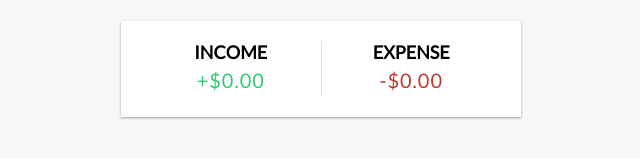
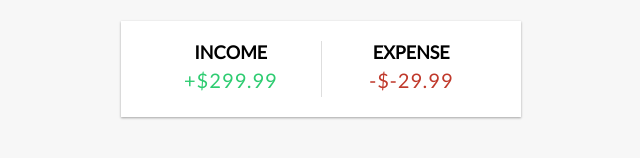
Before and after one commit to Coffeholic404/my_expenses, a Vue app: page / in a window 1280 px wide. Shown: the part 150-308 px from the top of the page, without its empty margins (319-959 px from the left). Built offline with nearby package versions, Linux system fonts and the light colour scheme.

Commit message:
finishing the income expenses compont

```diff
--- a/src/App.vue
+++ b/src/App.vue
@@ -2,7 +2,7 @@
   <Header />
   <div class="container">
     <Balance :total="total"/>
-    <IncomeExpenses />
+    <IncomeExpenses :income="income" :expenses="expenses"/>
     <TransactionList :transactions="transactions" />
     <AddTransaction />
   </div>
@@ -23,9 +23,29 @@
   { id: 3, text: 'Book', amount: -10 },
 ]);
 
+//calculate the total
 const  total = computed(() => {
   return transactions.value.reduce((acc, transaction) => {
     return acc + transaction.amount;
   }, 0)
 });
+
+
+// calculate the income
+const  income = computed(() => {
+  return transactions.value
+  .filter((transaction) => transaction.amount > 0)
+  .reduce((acc, transaction) => {
+    return acc + transaction.amount;
+  }, 0).toFixed(2);
+});
+
+// calculate the the expenses
+const  expenses = computed(() => {
+  return transactions.value
+  .filter((transaction) => transaction.amount < 0)
+  .reduce((acc, transaction) => {
+    return acc + transaction.amount;
+  }, 0).toFixed(2);
+});
 </script>
--- a/src/components/IncomeExpenses.vue
+++ b/src/components/IncomeExpenses.vue
@@ -2,11 +2,27 @@
     <div class="inc-exp-container">
         <div>
           <h4>Income</h4>
-          <p id="money-plus" class="money plus">+$0.00</p>
+          <p id="money-plus" class="money plus">+${{income}}</p>
         </div>
         <div>
           <h4>Expense</h4>
-          <p id="money-minus" class="money minus">-$0.00</p>
+          <p id="money-minus" class="money minus">-${{expenses}}</p>
         </div>
       </div>
 </template>
+
+
+<script setup>
+  import { defineProps } from 'vue';
+
+  const props = defineProps({
+    income: {
+      type: Number,
+      required: true
+    },
+    expenses: {
+      type: Number,
+      required: true
+    },
+  })
+</script>
```
